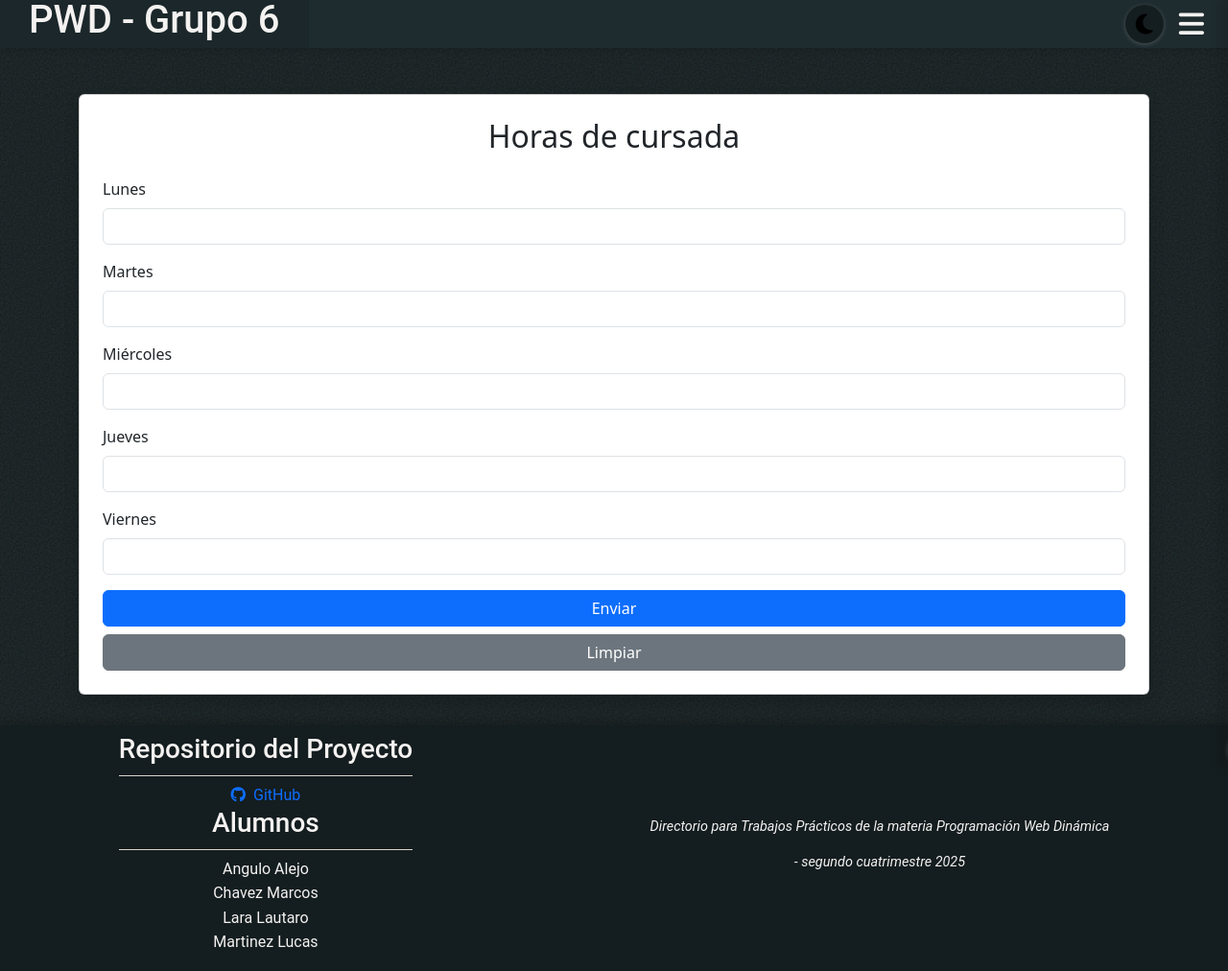
After one commit to Marcos-Chavez-5505/PWD, a PHP site: page /TP/1/2/Ejercicio2.php in a window 1280 px wide. The commit adds this page. Shown: the whole page at 96% size. Run offline with PHP 8.4, Linux system fonts and the light colour scheme.

Commit message:
hacemos cambios en el tp 1 y implementamos el tp2 (falta aun el control y mostrar los datos)

```diff
--- a/vista/TP/1/1/Ejercicio1.php
+++ b/vista/TP/1/1/Ejercicio1.php
@@ -18,7 +18,7 @@
 <?php
 include_once '../../../estructura/header.php'
 ?>
-
+<main>
 <!--centramos horizontal y vertical y hacemos que el formulario quede centrado-->
     <div class="card shadow p-4" style="width: 100%; max-width: 400px;"><!--creamos una tarjeta rectangular y la ajustamos al ancho del contenedor-->
         <h3 class="text-center mb-4">Ingrese un número</h3><!--centramos el texto-->
@@ -38,6 +38,7 @@ include_once '../../../estructura/header.php'
     </div>
 </div>
 <script src="https://cdn.jsdelivr.net/npm/bootstrap@5.3.3/dist/js/bootstrap.bundle.min.js"></script>
+</main>
 </body>
 <?php
 include_once '../../../estructura/footer.php'
--- /dev/null
+++ b/vista/TP/1/2/Ejercicio2.php
@@ -0,0 +1,69 @@
+<!DOCTYPE html>
+<html lang="en">
+<head>
+  <meta charset="UTF-8">
+  <meta name="viewport" content="width=device-width, initial-scale=1.0">
+  <title>Ejercicio 2</title>
+  <!-- Bootstrap CSS -->
+  <link href="https://cdn.jsdelivr.net/npm/bootstrap@5.3.3/dist/css/bootstrap.min.css" rel="stylesheet">
+  <link rel="stylesheet" href="style2.css">
+</head>
+<body>
+<?php
+include_once '../../../estructura/header.php'
+?>
+<main>
+<div class="container mt-5">
+  <div class="card shadow p-4" >
+    <h2 class="mb-4 text-center">Horas de cursada</h2>
+
+    <form name="formulario2" id="formulario2" method="GET" action="horasCursadas.php">
+
+      <div class="mb-3">
+        <label for="lunes" class="form-label">Lunes</label>
+        <input type="text" class="form-control" name="lunes" id="lunes">
+        <span class="error" id="error-lunes"></span>
+      </div>
+
+      <div class="mb-3">
+        <label for="martes" class="form-label">Martes</label>
+        <input type="text" class="form-control" name="martes" id="martes">
+        <span class="error" id="error-martes"></span>
+      </div>
+
+      <div class="mb-3">
+        <label for="miercoles" class="form-label">Miércoles</label>
+        <input type="text" class="form-control" name="miercoles" id="miercoles">
+        <span class="error" id="error-miercoles"></span>
+      </div>
+
+      <div class="mb-3">
+        <label for="jueves" class="form-label">Jueves</label>
+        <input type="text" class="form-control" name="jueves" id="jueves">
+        <span class="error" id="error-jueves"></span>
+      </div>
+
+      <div class="mb-3">
+        <label for="viernes" class="form-label">Viernes</label>
+        <input type="text" class="form-control" name="viernes" id="viernes">
+        <span class="error" id="error-viernes"></span>
+      </div>
+
+      <div class="d-grid gap-2">
+        <button type="submit" class="btn btn-primary">Enviar</button>
+        <button type="reset" class="btn btn-secondary">Limpiar</button>
+      </div>
+
+    </form>
+  </div>
+</div>
+
+<!-- Bootstrap JS -->
+<script src="https://cdn.jsdelivr.net/npm/bootstrap@5.3.3/dist/js/bootstrap.bundle.min.js"></script>
+<script src="validador2.js"></script>
+</main>
+</body>
+<?php
+include_once '../../../estructura/footer.php'
+?>
+</html>
```
